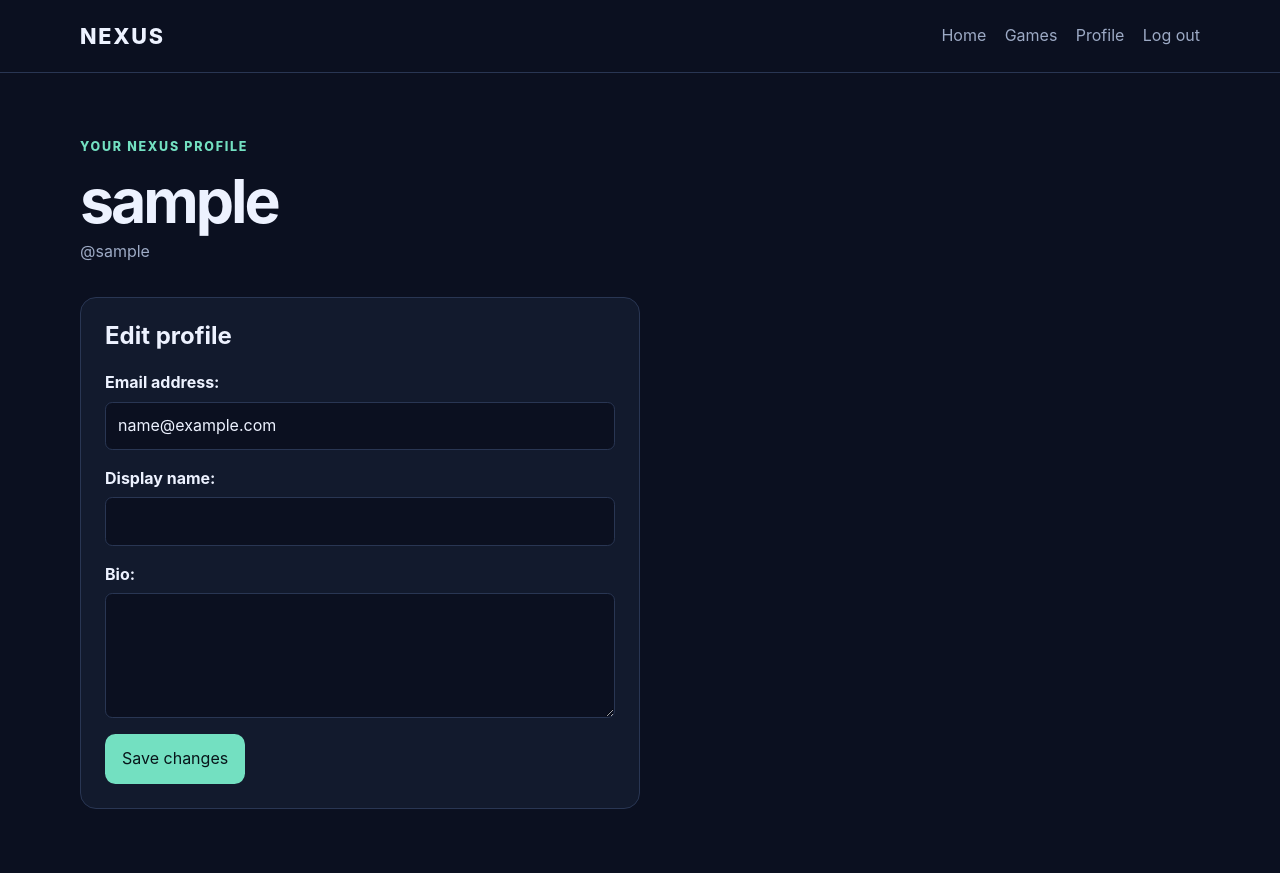
After one commit to AyushGoel0/Nexus-Gaming-Community-Discovery-Platform, a Django app: page /accounts/profile/ in a window 1280 px wide. The commit adds this page. Run offline with Django 5.2, Linux system fonts and the light colour scheme; the visitor is signed in with stand-in values (Sample User, id 1).

Commit message:
feat: implement user authentication with registration, login, and profile management

```diff
--- /dev/null
+++ b/accounts/forms.py
@@ -0,0 +1,19 @@
+from django import forms
+from django.contrib.auth.forms import UserCreationForm
+
+from .models import User
+
+
+class RegistrationForm(UserCreationForm):
+    class Meta:
+        model = User
+        fields = ("username", "email", "display_name", "bio")
+
+
+class ProfileForm(forms.ModelForm):
+    class Meta:
+        model = User
+        fields = ("email", "display_name", "bio")
+        widgets = {
+            "bio": forms.Textarea(attrs={"rows": 4}),
+        }
--- /dev/null
+++ b/accounts/templates/accounts/profile.html
@@ -0,0 +1,19 @@
+{% extends "base.html" %}
+
+{% block title %}Profile | Nexus{% endblock %}
+
+{% block content %}
+    <section class="profile-header">
+        <p class="eyebrow">Your Nexus profile</p>
+        <h1>{{ user.display_name|default:user.username }}</h1>
+        <p class="muted">@{{ user.username }}</p>
+    </section>
+    <section class="profile-card">
+        <h2>Edit profile</h2>
+        <form method="post" class="stack-form">
+            {% csrf_token %}
+            {{ form.as_p }}
+            <button class="button button-primary" type="submit">Save changes</button>
+        </form>
+    </section>
+{% endblock %}
--- /dev/null
+++ b/accounts/urls.py
@@ -0,0 +1,26 @@
+from django.contrib.auth import views as auth_views
+from django.urls import path
+
+from . import views
+
+
+app_name = "accounts"
+
+urlpatterns = [
+    path("register/", views.register, name="register"),
+    path(
+        "login/",
+        auth_views.LoginView.as_view(
+            redirect_authenticated_user=True,
+            template_name="accounts/login.html",
+        ),
+        name="login",
+    ),
+    path(
+        "logout/",
+        auth_views.LogoutView.as_view(),
+        name="logout",
+    ),
+    path("profile/", views.profile, name="profile"),
+    path("", views.accounts_home, name="home"),
+]
--- /dev/null
+++ b/accounts/views.py
@@ -0,0 +1,39 @@
+from django.contrib.auth.decorators import login_required
+from django.http import HttpRequest, HttpResponse
+from django.shortcuts import redirect, render
+
+from .forms import ProfileForm, RegistrationForm
+
+
+def register(request: HttpRequest) -> HttpResponse:
+    if request.user.is_authenticated:
+        return redirect("accounts:profile")
+
+    if request.method == "POST":
+        form = RegistrationForm(request.POST)
+        if form.is_valid():
+            form.save()
+            return redirect("accounts:login")
+    else:
+        form = RegistrationForm()
+
+    return render(request, "accounts/register.html", {"form": form})
+
+
+def accounts_home(request: HttpRequest) -> HttpResponse:
+    if request.user.is_authenticated:
+        return redirect("accounts:profile")
+    return redirect("accounts:login")
+
+
+@login_required
+def profile(request: HttpRequest) -> HttpResponse:
+    if request.method == "POST":
+        form = ProfileForm(request.POST, instance=request.user)
+        if form.is_valid():
+            form.save()
+            return redirect("accounts:profile")
+    else:
+        form = ProfileForm(instance=request.user)
+
+    return render(request, "accounts/profile.html", {"form": form})
--- a/config/settings.py
+++ b/config/settings.py
@@ -56,7 +56,7 @@ ROOT_URLCONF = 'config.urls'
 TEMPLATES = [
     {
         'BACKEND': 'django.template.backends.django.DjangoTemplates',
-        'DIRS': [],
+        'DIRS': [BASE_DIR / 'templates'],
         'APP_DIRS': True,
         'OPTIONS': {
             'context_processors': [
@@ -117,8 +117,12 @@ USE_TZ = True
 # https://docs.djangoproject.com/en/6.1/howto/static-files/
 
 STATIC_URL = 'static/'
+STATICFILES_DIRS = [BASE_DIR / 'static']
 
 AUTH_USER_MODEL = 'accounts.User'
+LOGIN_URL = '/accounts/login/'
+LOGIN_REDIRECT_URL = '/accounts/profile/'
+LOGOUT_REDIRECT_URL = '/accounts/login/'
 
 
 # Email
--- a/config/urls.py
+++ b/config/urls.py
@@ -15,12 +15,10 @@ Including another URLconf
     2. Add a URL to urlpatterns:  path('blog/', include('blog.urls'))
 """
 from django.contrib import admin
-from django.urls import path
-from core import views
+from django.urls import include, path
 
 urlpatterns = [
     path('admin/', admin.site.urls),
-    path('', views.index, name='index'),
-    path('health/', views.health_check, name='health_check'),
-    path('games/', views.game_list, name='game_list'),
+    path('accounts/', include('accounts.urls')),
+    path('', include('core.urls')),
 ]
--- a/core/tests.py
+++ b/core/tests.py
@@ -9,7 +9,8 @@ class CoreViewsTests(TestCase):
         response = self.client.get("/")
 
         self.assertEqual(response.status_code, 200)
-        self.assertContains(response, "Welcome to Nexus")
+        self.assertContains(response, "Find your next game and your next community.")
+        self.assertTemplateUsed(response, "core/index.html")
 
     def test_health_check(self):
         response = self.client.get("/health/")
--- /dev/null
+++ b/core/urls.py
@@ -0,0 +1,12 @@
+from django.urls import path
+
+from . import views
+
+
+app_name = "core"
+
+urlpatterns = [
+    path("", views.index, name="index"),
+    path("health/", views.health_check, name="health_check"),
+    path("games/", views.game_list, name="game_list"),
+]
--- a/core/views.py
+++ b/core/views.py
@@ -6,8 +6,7 @@ from .models import Game
 
 
 def index(request: HttpRequest) -> HttpResponse:
-
-    return HttpResponse("Welcome to Nexus")
+    return render(request, "core/index.html")
 
 
 def health_check(request: HttpRequest) -> JsonResponse:
--- /dev/null
+++ b/static/css/site.css
@@ -0,0 +1,340 @@
+:root {
+    --bg: #0b1020;
+    --surface: #121a2d;
+    --surface-raised: #18233b;
+    --border: #293653;
+    --text: #edf2ff;
+    --muted: #9daac5;
+    --accent: #73e0c1;
+    --accent-strong: #38c8a4;
+    --max-width: 1120px;
+}
+
+* {
+    box-sizing: border-box;
+}
+
+body {
+    margin: 0;
+    min-width: 320px;
+    background: var(--bg);
+    color: var(--text);
+    font-family: Inter, ui-sans-serif, system-ui, -apple-system, BlinkMacSystemFont, "Segoe UI", sans-serif;
+    line-height: 1.6;
+}
+
+a {
+    color: var(--accent);
+}
+
+.container {
+    width: min(calc(100% - 2rem), var(--max-width));
+    margin: 0 auto;
+}
+
+.site-header {
+    border-bottom: 1px solid var(--border);
+    background: rgba(11, 16, 32, 0.94);
+}
+
+.nav-container {
+    display: flex;
+    align-items: center;
+    justify-content: space-between;
+    gap: 1.5rem;
+    min-height: 4.5rem;
+}
+
+.brand {
+    color: var(--text);
+    font-size: 1.35rem;
+    font-weight: 800;
+    letter-spacing: 0.08em;
+    text-decoration: none;
+    text-transform: uppercase;
+}
+
+.site-nav {
+    display: flex;
+    align-items: center;
+    gap: 1.15rem;
+}
+
+.site-nav a {
+    color: var(--muted);
+    text-decoration: none;
+}
+
+.site-nav a:hover,
+.site-nav a:focus-visible {
+    color: var(--text);
+}
+
+.site-nav form {
+    margin: 0;
+}
+
+.nav-button {
+    border: 0;
+    background: transparent;
+    color: var(--muted);
+    cursor: pointer;
+    font: inherit;
+    padding: 0;
+}
+
+.nav-button:hover,
+.nav-button:focus-visible {
+    color: var(--text);
+}
+
+.nav-cta,
+.button {
+    border-radius: 0.65rem;
+    font-weight: 700;
+    text-decoration: none;
+}
+
+.nav-cta {
+    border: 1px solid var(--accent);
+    color: var(--accent) !important;
+    padding: 0.45rem 0.8rem;
+}
+
+.page-content {
+    padding-bottom: 4rem;
+    padding-top: 4rem;
+}
+
+.hero {
+    max-width: 760px;
+    padding: 3rem 0 4.5rem;
+}
+
+.eyebrow {
+    color: var(--accent);
+    font-size: 0.78rem;
+    font-weight: 800;
+    letter-spacing: 0.14em;
+    margin: 0 0 0.8rem;
+    text-transform: uppercase;
+}
+
+h1,
+h2,
+p {
+    margin-top: 0;
+}
+
+h1 {
+    font-size: clamp(2.4rem, 6vw, 4.8rem);
+    letter-spacing: -0.05em;
+    line-height: 1.05;
+    margin-bottom: 1.25rem;
+}
+
+h2 {
+    line-height: 1.2;
+}
+
+.hero-copy,
+.page-heading p,
+.muted {
+    color: var(--muted);
+}
+
+.hero-copy {
+    font-size: 1.15rem;
+    max-width: 600px;
+}
+
+.hero-actions {
+    display: flex;
+    flex-wrap: wrap;
+    gap: 0.8rem;
+    margin-top: 2rem;
+}
+
+.button {
+    border: 1px solid transparent;
+    cursor: pointer;
+    display: inline-block;
+    font: inherit;
+    padding: 0.7rem 1rem;
+}
+
+.button-primary {
+    background: var(--accent);
+    color: #07151a;
+}
+
+.button-primary:hover,
+.button-primary:focus-visible {
+    background: var(--accent-strong);
+}
+
+.button-secondary {
+    border-color: var(--border);
+    color: var(--text);
+}
+
+.feature-grid,
+.game-grid {
+    display: grid;
+    gap: 1rem;
+    list-style: none;
+    margin: 0;
+    padding: 0;
+}
+
+.feature-grid {
+    grid-template-columns: repeat(3, 1fr);
+}
+
+.feature-card,
+.game-card,
+.auth-card,
+.profile-card {
+    background: var(--surface);
+    border: 1px solid var(--border);
+    border-radius: 1rem;
+    padding: 1.5rem;
+}
+
+.feature-card p,
+.game-description {
+    color: var(--muted);
+}
+
+.feature-icon,
+.game-index {
+    color: var(--accent);
+    font-size: 0.8rem;
+    font-weight: 800;
+    letter-spacing: 0.1em;
+}
+
+.page-heading {
+    margin-bottom: 2rem;
+}
+
+.page-heading h1 {
+    font-size: clamp(2.25rem, 5vw, 3.8rem);
+}
+
+.game-grid {
+    grid-template-columns: repeat(auto-fit, minmax(250px, 1fr));
+}
+
+.game-card {
+    min-height: 220px;
+}
+
+.game-card-topline {
+    display: flex;
+    justify-content: space-between;
+    margin-bottom: 1.5rem;
+}
+
+.game-card h2 {
+    font-size: 1.35rem;
+}
+
+.tag-list {
+    display: flex;
+    flex-wrap: wrap;
+    gap: 0.45rem;
+}
+
+.tag {
+    background: var(--surface-raised);
+    border-radius: 999px;
+    color: var(--accent);
+    font-size: 0.8rem;
+    padding: 0.2rem 0.6rem;
+}
+
+.auth-card,
+.profile-card {
+    max-width: 560px;
+}
+
+.auth-card {
+    margin: 0 auto;
+}
+
+.profile-header {
+    margin-bottom: 2rem;
+}
+
+.profile-header h1 {
+    font-size: clamp(2.25rem, 5vw, 3.8rem);
+    margin-bottom: 0.35rem;
+}
+
+.stack-form p {
+    display: grid;
+    gap: 0.35rem;
+    margin-bottom: 1rem;
+}
+
+.stack-form label {
+    font-weight: 700;
+}
+
+.stack-form input,
+.stack-form textarea {
+    background: var(--bg);
+    border: 1px solid var(--border);
+    border-radius: 0.45rem;
+    color: var(--text);
+    font: inherit;
+    padding: 0.65rem 0.75rem;
+    width: 100%;
+}
+
+.stack-form input:focus,
+.stack-form textarea:focus {
+    border-color: var(--accent);
+    outline: 2px solid rgba(115, 224, 193, 0.2);
+}
+
+.stack-form .helptext,
+.stack-form ul {
+    color: var(--muted);
+    font-size: 0.85rem;
+}
+
+.stack-form ul {
+    margin: 0;
+    padding-left: 1.2rem;
+}
+
+.errorlist {
+    color: #ff9a9a !important;
+}
+
+.form-footer {
+    margin: 1.5rem 0 0;
+}
+
+@media (max-width: 700px) {
+    .nav-container {
+        align-items: flex-start;
+        flex-direction: column;
+        padding-bottom: 1rem;
+        padding-top: 1rem;
+    }
+
+    .site-nav {
+        flex-wrap: wrap;
+    }
+
+    .page-content {
+        padding-top: 2.5rem;
+    }
+
+    .feature-grid {
+        grid-template-columns: 1fr;
+    }
+}
--- /dev/null
+++ b/templates/base.html
@@ -0,0 +1,35 @@
+<!DOCTYPE html>
+{% load static %}
+<html lang="en">
+<head>
+    <meta charset="UTF-8">
+    <meta name="viewport" content="width=device-width, initial-scale=1">
+    <title>{% block title %}Nexus{% endblock %}</title>
+    <link rel="stylesheet" href="{% static 'css/site.css' %}">
+</head>
+<body>
+    <header class="site-header">
+        <div class="container nav-container">
+            <a class="brand" href="{% url 'core:index' %}">Nexus</a>
+            <nav class="site-nav" aria-label="Primary navigation">
+                <a href="{% url 'core:index' %}">Home</a>
+                <a href="{% url 'core:game_list' %}">Games</a>
+                {% if user.is_authenticated %}
+                    <a href="{% url 'accounts:profile' %}">Profile</a>
+                    <form method="post" action="{% url 'accounts:logout' %}">
+                        {% csrf_token %}
+                        <button class="nav-button" type="submit">Log out</button>
+                    </form>
+                {% else %}
+                    <a href="{% url 'accounts:login' %}">Log in</a>
+                    <a class="nav-cta" href="{% url 'accounts:register' %}">Register</a>
+                {% endif %}
+            </nav>
+        </div>
+    </header>
+
+    <main class="container page-content">
+        {% block content %}{% endblock %}
+    </main>
+</body>
+</html>
```
Also changed, not shown: ROADMAP.md (+11 -9 lines), accounts/templates/accounts/login.html (added, +17 -0 lines), accounts/templates/accounts/register.html (added, +17 -0 lines), accounts/tests.py (+101 -1 lines), core/templates/core/game_list.html (+24 -22 lines), core/templates/core/index.html (added, +38 -0 lines), README.md.
